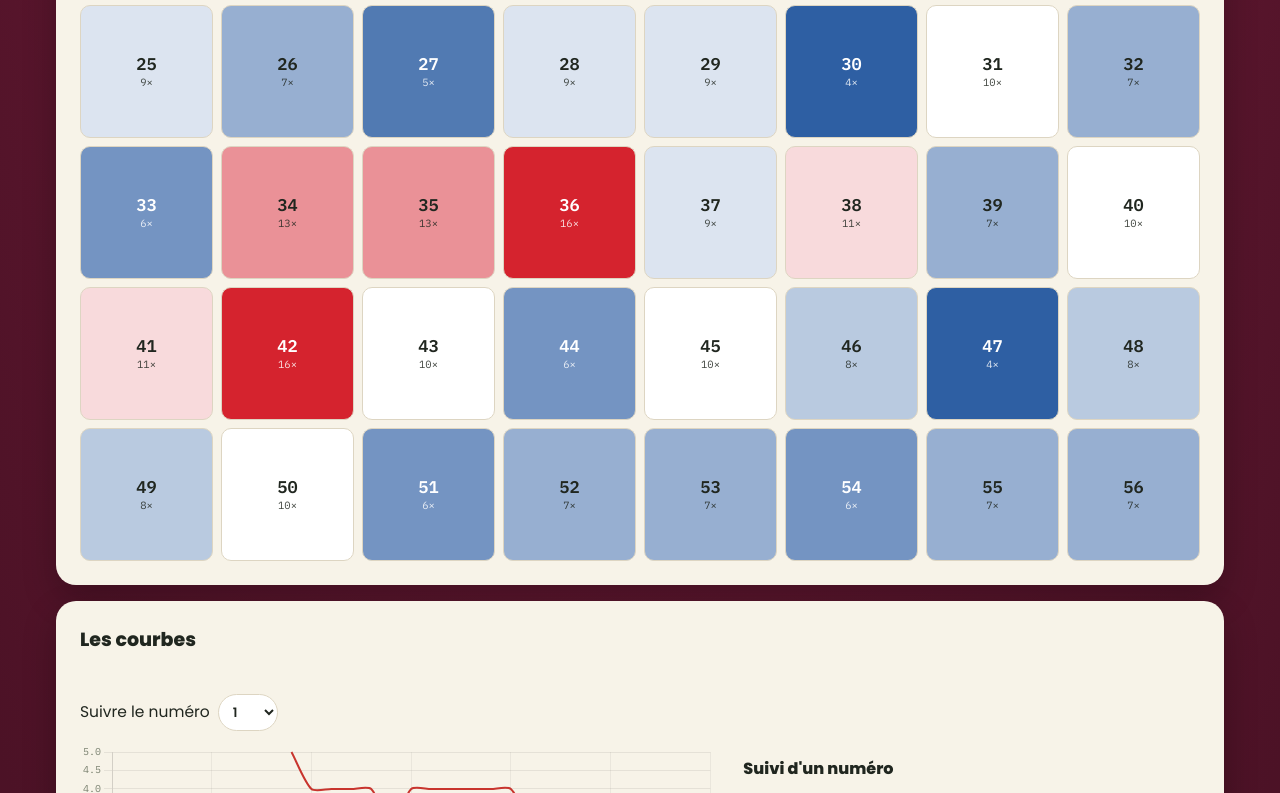
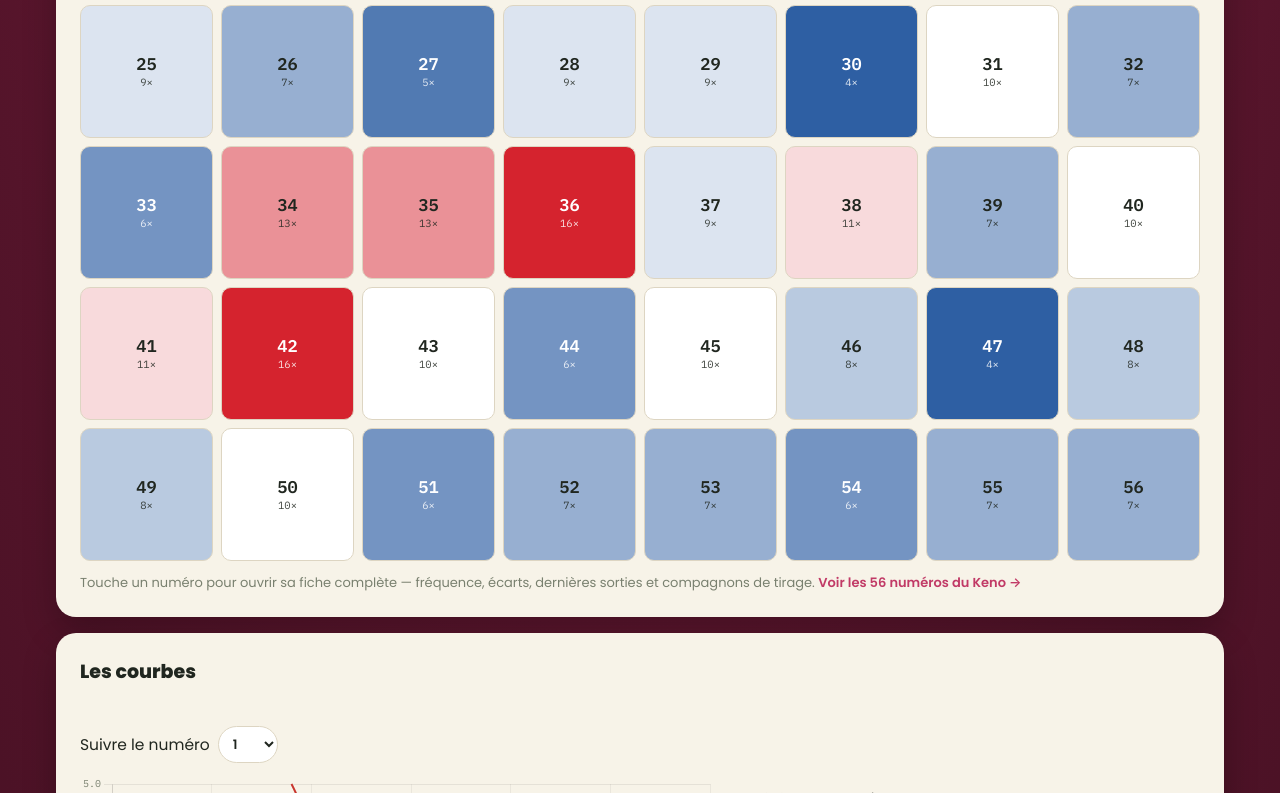
Before and after one commit to kaspro183/statirage, a website: page site/index.html in a window 1280 px wide. Shown: the part 1087-1880 px from the top of the page. Drawn offline with nearby package versions, Linux system fonts and the light colour scheme.

Commit message:
Add files via upload

```diff
--- a/site/index.html
+++ b/site/index.html
@@ -192,9 +192,10 @@
   .cell {
     position: relative; aspect-ratio: 1; border-radius: 10px; border: 1px solid var(--ligne);
     display: flex; flex-direction: column; align-items: center; justify-content: center;
-    cursor: default; transition: transform .08s;
-  }
-  .cell:hover { transform: scale(1.07); z-index: 2; }
+    cursor: pointer; transition: transform .08s; text-decoration: none;
+  }
+  .cell:hover { transform: scale(1.07); z-index: 2; box-shadow: 0 3px 10px rgba(0,0,0,.18); }
+  .cell:focus-visible { outline: 2px solid var(--encre); outline-offset: 2px; z-index: 2; }
   .cell .num { font: 600 17px 'IBM Plex Mono', monospace; }
   .cell .val { font: 400 10.5px 'IBM Plex Mono', monospace; opacity: .85; }
   .cell .tip {
@@ -480,6 +481,7 @@
       <div class="board-title">La grille</div>
       <div class="board-sub" id="boardSub"></div>
       <div id="board"></div>
+      <div class="board-sub" style="margin:12px 0 0">Touche un numéro pour ouvrir sa fiche complète — fréquence, écarts, dernières sorties et compagnons de tirage. <a id="hubLink" href="/keno/numeros/" style="color:var(--accent);font-weight:600;text-decoration:none;white-space:nowrap">Voir tous les numéros →</a></div>
       <div class="extras-strip hidden" id="extrasStrip">
         <span class="label" id="extrasLabel"></span>
         <div class="extras-row" id="extrasRow"></div>
@@ -1636,6 +1638,8 @@ function render() {
   const gMin = Math.min(...gaps), gMax = Math.max(...gaps);
 
   const board = $("#board");
+  const hub = $("#hubLink");
+  if (hub) { hub.href = `/${currentGame}/numeros/`; hub.textContent = `Voir les ${g.max} numéros du ${g.label} →`; }
   board.style.gridTemplateColumns = `repeat(${g.cols}, 1fr)`;
   board.innerHTML = "";
   stats.forEach(s => {
@@ -1643,15 +1647,17 @@ function render() {
     if (colorMode === "freq" && fMax > fMin) t = (s.freq - fMin) / (fMax - fMin);
     if (colorMode === "gap" && gMax > gMin) t = (s.currentGap - gMin) / (gMax - gMin);
     if (colorMode === "z" && adv) t = Math.max(0, Math.min(1, 0.5 + adv.z[s.n] / 6));  // ±3σ -> [0,1]
-    const cell = document.createElement("div");
+    const cell = document.createElement("a");
     cell.className = "cell";
+    cell.href = `/${currentGame}/numero-${s.n}/`;
+    cell.setAttribute("aria-label", `Statistiques détaillées du numéro ${s.n} au ${g.label}`);
     cell.style.background = heatColor(t);
     cell.style.color = (t < 0.25 || t > 0.78) ? "#fff" : "var(--ink)";
     cell.innerHTML =
       `<span class="num">${s.n}</span>` +
       `<span class="val">${colorMode === "freq" ? s.freq + "×" : colorMode === "gap" ? "é " + s.currentGap : (adv ? (adv.z[s.n] >= 0 ? "+" : "") + adv.z[s.n].toFixed(1) + "σ" : "")}</span>` +
       `<span class="tip">N°${s.n} — ${s.freq} sorties (attendu ${expected.toFixed(1)}) · écart ${s.currentGap} · max ${s.maxGap}${adv ? ` · Z ${(adv.z[s.n] >= 0 ? "+" : "") + adv.z[s.n].toFixed(2)}` : ""}` +
-      (s.lastSeen ? ` · vu le ${fmtDate(s.lastSeen)}` : ``) + `</span>`;
+      (s.lastSeen ? ` · vu le ${fmtDate(s.lastSeen)}` : ``) + ` · <span style="opacity:.8">clique pour la fiche complète</span></span>`;
     board.appendChild(cell);
   });
 
```
